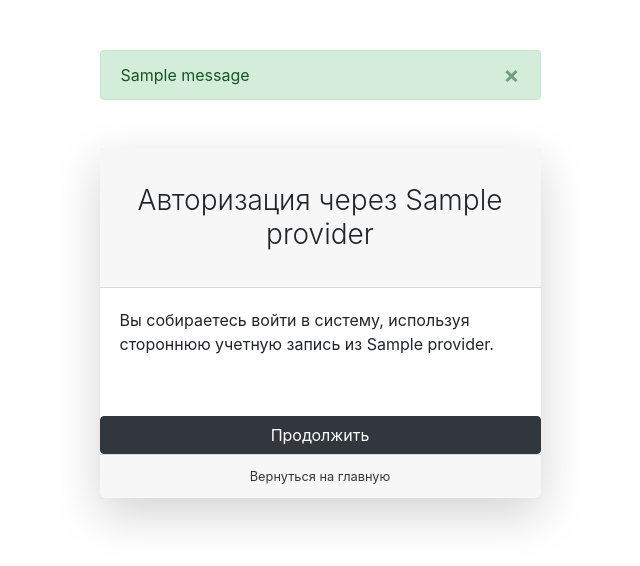
After one commit to SadLaboka/Django-store, a Django app: template templates/allauth/socialaccount/login.html in a window 1280 px wide. The commit adds this page. Shown: the top 566 px of the page, without its empty margins (320-960 px from the left). Run offline with Django 3.2, Linux system fonts and the light colour scheme; the template is opened without the code that fills it: most values are stand-ins (such as "Sample title", 1, 10 or a date in 2020); one stand-in notice (Sample message) is shown; parts of the project's set-up code (start-up, migrations or seed data) failed here and were passed over; some libraries are stand-ins or nearby versions.

Commit message:
customize github-aothorization

```diff
--- a/store/settings.py
+++ b/store/settings.py
@@ -72,7 +72,7 @@ ROOT_URLCONF = 'store.urls'
 TEMPLATES = [
     {
         'BACKEND': 'django.template.backends.django.DjangoTemplates',
-        'DIRS': [],
+        'DIRS': [os.path.join(BASE_DIR, 'templates'), os.path.join(BASE_DIR, 'templates', 'allauth')],
         'APP_DIRS': True,
         'OPTIONS': {
             'context_processors': [
@@ -215,6 +215,8 @@ AUTHENTICATION_BACKENDS = [
 ]
 
 ACCOUNT_EMAIL_REQUIRED = True
+ACCOUNT_CONFIRM_EMAIL_ON_GET = True
+ACCOUNT_EMAIL_VERIFICATION = "none"
 
 SITE_ID = 2
 
--- /dev/null
+++ b/templates/allauth/socialaccount/login.html
@@ -0,0 +1,56 @@
+{% extends 'socialaccount/base.html' %}
+{% load static %}
+{% load i18n %}
+{% block head_title %}{{ provider.name }}-Авторизация{% endblock %}
+{% block extra_head %}
+    <link href="{% static 'vendor/bootstrap/css/bootstrap.min.css' %}" rel="stylesheet">
+    <link rel="stylesheet" href="{% static 'vendor/css/auth.css' %}">
+{% endblock %}
+{% block body %}
+
+    {% block content %}
+        <main>
+            <div class="container">
+                <div class="row justify-content-center">
+                    <div class="col-lg-5">
+                        {% if messages or  form.non_field_errors %}
+                            <div class="alert
+                         {% if messages %} alert-success {% else %} alert-warning {% endif %}
+                         alert-dismissible fade show" role="alert"
+                                 style="margin-top: 50px;">
+                                {% if messages %}
+                                    {% for message in messages %}
+                                        {{ message }}
+                                    {% endfor %}
+                                {% else %}
+                                    {{ form.non_field_errors }}
+                                {% endif %}
+                                <button type="button" class="close" data-dismiss="alert" aria-label="Close">
+                                    <span aria-hidden="true">&times;</span>
+                                </button>
+                            </div>
+                        {% endif %}
+                        <div class="card shadow-lg border-0 rounded-lg mt-5">
+                            <div class="card-header"><h3 class="text-center font-weight-light my-4">Авторизация
+                                через {{ provider.name }}</h3>
+                            </div>
+                            <div class="card-body">
+                                <p>Вы собираетесь войти в систему, используя стороннюю учетную запись
+                                    из {{ provider.name }}.</p>
+                            </div>
+                            <form method="post">
+                                {% csrf_token %}
+                                <div class="form-group mt-4 mb-0">
+                                    <input class="btn btn-primary btn-block" type="submit" value="Продолжить">
+                                </div>
+                            </form>
+                            <div class="card-footer text-center">
+                                <div class="small"><a href="{% url 'index' %}">Вернуться на главную</a></div>
+                            </div>
+                        </div>
+                    </div>
+                </div>
+            </div>
+        </main>
+    {% endblock %}
+{% endblock %}
--- a/users/templates/users/login.html
+++ b/users/templates/users/login.html
@@ -61,9 +61,7 @@
                                     <a href="{% provider_login_url 'github' %}">
                                         <i class="fab fa-github fa-2x" style="color: #303030;"></i>
                                     </a>
-                                    <a href="#">
-                                        <i class="fab fa-facebook fa-2x" style="color: #405794;"></i>
-                                    </a>
+
                                 </div>
                             </form>
                         </div>
```
